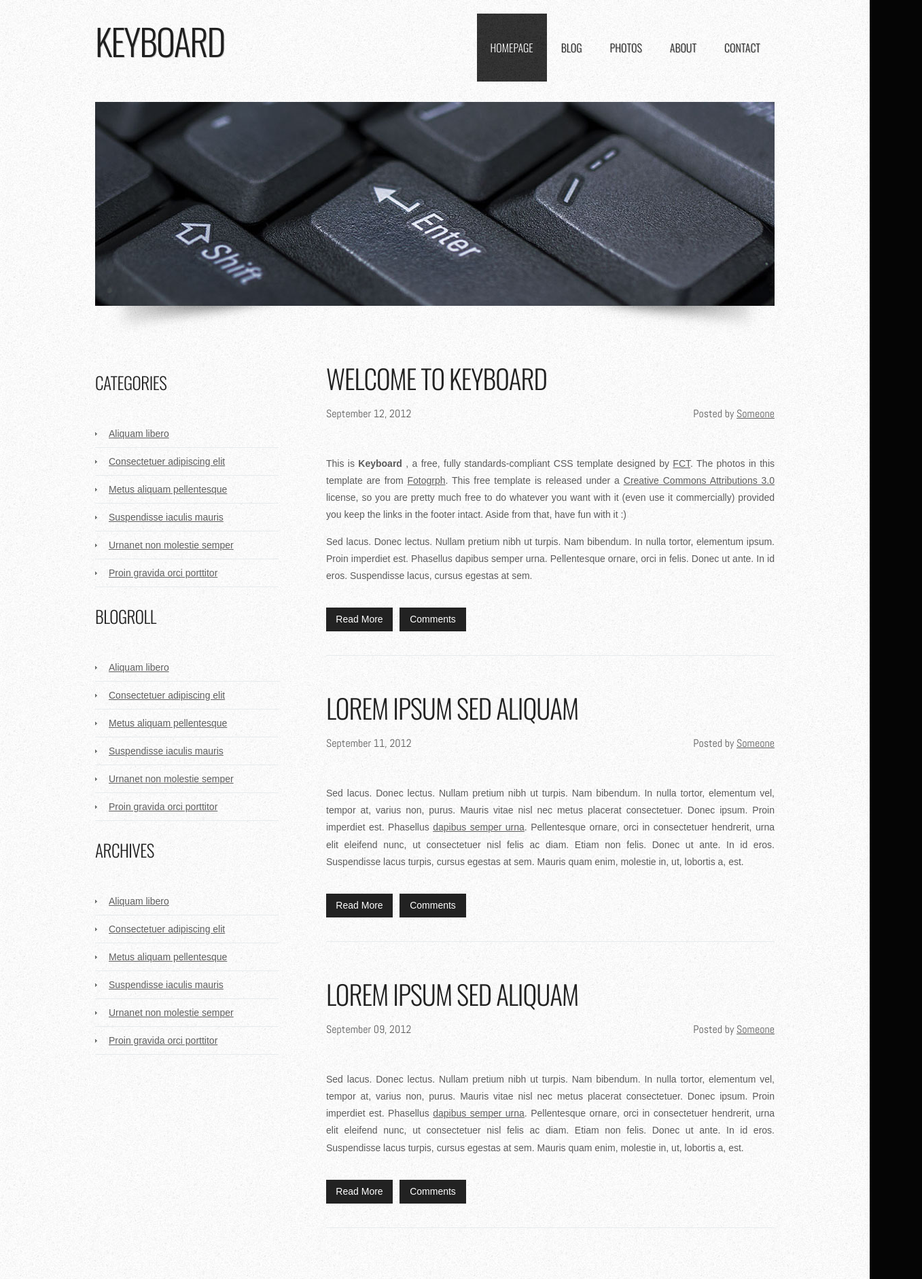
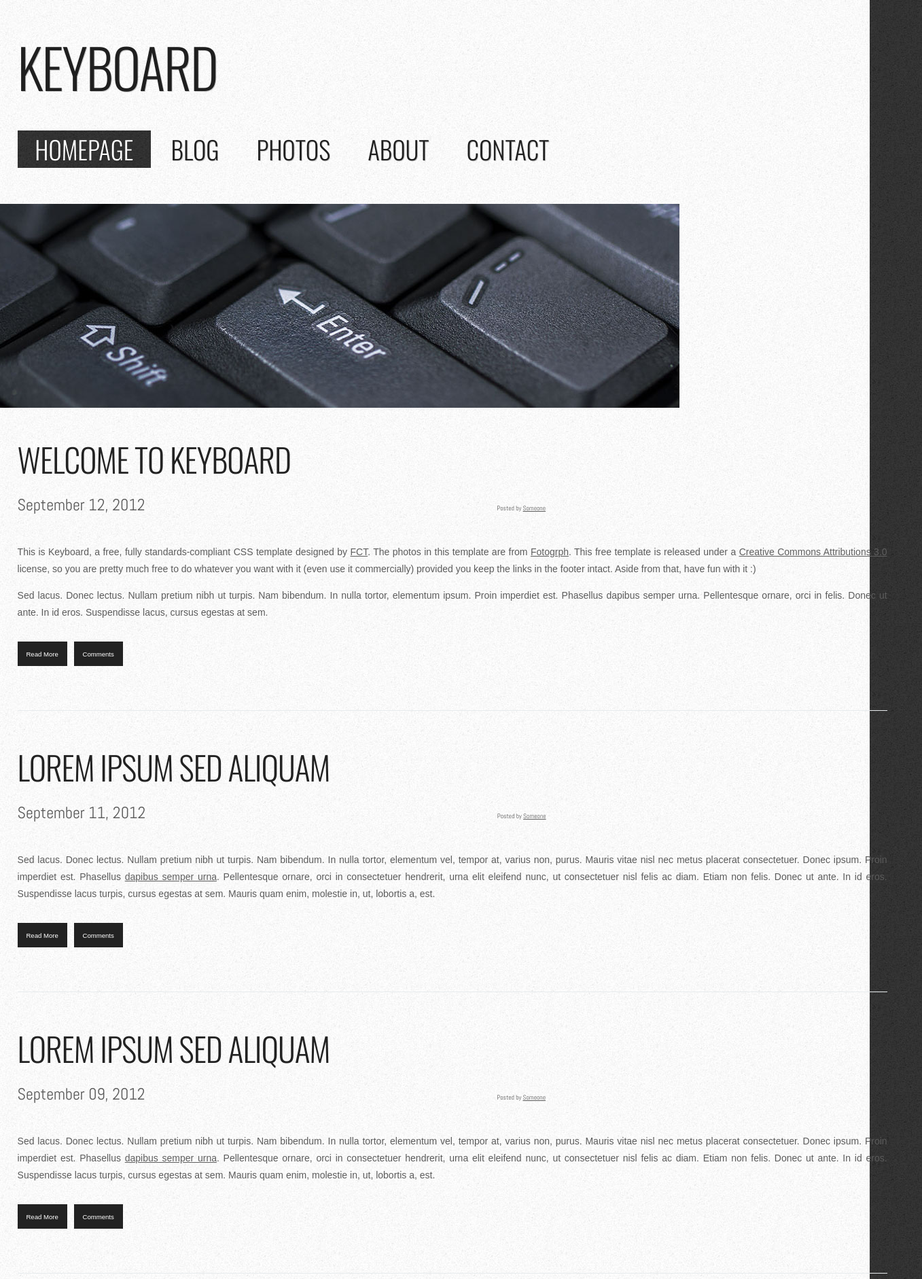
Before and after one commit to kperetz/project_transformation_peretz_kelly, a plain HTML site: page index.html in a window 1280 px wide. Shown: the top 1882 px of the page at 68% size, 1357 px wide, since content can reach past the window. Drawn offline with nearby package versions, Linux system fonts and the light colour scheme.

Commit message:
make responsive mobile first 380 width

```diff
--- a/css/main.css
+++ b/css/main.css
@@ -5,9 +5,10 @@ body {
     font-family: Arial, Helvetica, sans-serif;
     font-size: 14px;
     color: #5B5B5B;
+    width: 100%;
 }
 
-h1, h2, h3 {
+h1, h2 {
     margin: 0;
     padding: 0;
     text-transform: uppercase;
@@ -17,24 +18,12 @@ h1, h2, h3 {
     color: #222222;
 }
 
-h1 {
-    font-size: 2em;
+h2 {
+ font-size: 3rem;
 }
-
-h2 {
-    font-size: 2.8em;
-}
-
-h3 {
-    font-size: 1.6em;
-}
-
 p, ul, ol {
     margin-top: 0;
     line-height: 180%;
-}
-
-ul, ol {
 }
 
 a {
@@ -42,14 +31,16 @@ a {
 }
 
 a:hover {
+    color: aqua;
 }
 
 main {
     background: #FFFFFF url(../img/img05.jpg) repeat;
+    width: 100%
 }
 
 .container {
-    width: 1000px;
+    width: 100%;
     margin: 0px auto;
 }
 
@@ -60,29 +51,28 @@ main {
 }
 
 #header {
-    width: 1000px;
-    height: 150px;
+    width: 100%;
+    height: 10%;
     margin: 0 auto;
-    padding: 0px 0px;
+    padding-left: 2%;
+
 }
 
 /* Logo */
 
 #logo {
     float: left;
-    width: 300px;
-    margin: 0;
+    width: 90%;
+    height: 10%;
+    margin-top: 3%;
     padding: 0;
     color: #FFFFFF;
-}
-
-#logo h1, #logo p {
 }
 
 #logo h1 {
     line-height: 120px;
     letter-spacing: -2px;
-    font-size: 3.8em;
+    font-size: 5rem;
 }
 
 #logo h1 a {
@@ -90,18 +80,6 @@ main {
     text-shadow: 1px 1px 0px rgba(0,0,0,.2);
 }
 
-#logo p {
-    margin: 0;
-    padding: 0px 0 0 0px;
-    letter-spacing: -1px;
-    font: normal 18px Georgia, "Times New Roman", Times, serif;
-    font-style: italic;
-    color: #8E8E8E;
-}
-
-#logo p a {
-    color: #8E8E8E;
-}
 
 #logo a {
     border: none;
@@ -110,89 +88,47 @@ main {
     color: #000000;
 }
 
-/* Splash */
-
-#splash {
-    width: 960px;
-    height: 300px;
-    margin: 0px auto;
-}
-
-/* Search */
-
-#search {
-    float: right;
-    width: 280px;
-    height: 60px;
-    padding: 20px 0px 0px 0px;
-}
-
-#search form {
-    height: 41px;
-    margin: 0;
-    padding: 10px 0 0 20px;
-}
-
-#search fieldset {
-    margin: 0;
-    padding: 0;
-    border: none;
-}
-
-#search-text {
-    width: 170px;
-    padding: 6px 5px 2px 5px;
-    border: 1px solid #E7EBED;
-    background: #FFFFFF;
-    text-transform: lowercase;
-    font: normal 11px Arial, Helvetica, sans-serif;
-    color: #5D781D;
-}
-
-#search-submit {
-    width: 50px;
-    height: 22px;
-    border: none;
-    background: #B9B9B9;
-    color: #000000;
-}
-
 /* NAV */
 
 nav {
-    float: right;
-    width: 500px;
-    height: 90px;
-    margin: 0 auto;
-    padding: 0;
+  display: inline;
+  clear: both;
+  padding: 2%;
+  width: 100%;
+  height: 30%;
 }
 
 nav ul {
-    float: right;
-    margin: 0;
-    padding: 20px 0px 0px 0px;
-    list-style: none;
-    line-height: normal;
+  margin-top: 12%;
+  list-style-type: none;
+  padding: 0;
+  margin-left: auto;
+  margin-right: auto;
+  width: 100%;
+  height: 30%;
 }
 
-nav li {
-    float: left;
+nav li{
+    padding: 0;
+    display: inline;
+    width: 100%;
 }
 
 nav a {
-    display: block;
     line-height: 100px;
-    margin-right: 1px;
-    padding: 0px 20px 0px 20px;
+    padding-left: 2%;
+    padding-right: 2%;
     text-decoration: none;
     text-align: center;
     text-shadow: 1px 1px 0px rgba(0,0,0,.2);
     text-transform: uppercase;
     font-family: 'Oswald', sans-serif;
-    font-size: 16px;
+    font-size: 2.3rem;
     font-weight: 300;
     color: #1F1F1F;
     border: none;
+    width: 20%;
+
 }
 
 nav a:hover, nav .current_page_item a {
@@ -204,10 +140,23 @@ nav a:hover, nav .current_page_item a {
 nav .current_page_item a {
 }
 
+
+#banner {
+    clear: both;
+    margin: 0 auto;
+    margin-top:0%;
+    width: 100%;
+    height: 50%;
+    background: url(../img/img03.png) no-repeat left bottom;
+}
+
+#banner .content {
+}
+
 /* Page */
 
 #page {
-    width: 1000px;
+    width: 100%;
     margin: 0 auto;
     padding: 30px 0px;
 }
@@ -215,11 +164,15 @@ nav .current_page_item a {
 /* Content */
 
 #content {
-    float: right;
-    width: 660px;
-    padding: 0px 0px 0px 0px;
+    clear: both;
+    width: 100%;
+    padding-left: 2%;
+    padding-right: 4%;
 }
 
+p.special::nth-word(3){
+    font-weight: bold;
+}
 .post {
     overflow: hidden;
     margin-bottom: 40px;
@@ -242,16 +195,17 @@ nav .current_page_item a {
     padding: 10px 0px 0px 0px;
     text-align: left;
     font-family: 'Abel', sans-serif;
-    font-size: 16px;
+    font-size: 1.5rem;
     font-weight: 300;
 }
 
 .post .meta .date {
-    float: left;
+    font-size: 1rem;
 }
 
 .post .meta .posted {
-    float: right;
+    padding-left: 40%;
+    font-size: 0.6rem;
 }
 
 .post .meta a {
@@ -262,16 +216,17 @@ nav .current_page_item a {
     text-align: justify;
 }
 
+
 .links {
     padding-top: 20px;
     margin-bottom: 30px;
 }
 
 .more {
-    display: block;
-    float: left;
-    width: 88px;
-    padding: 5px 5px;
+    display: inline;
+    font-size: 0.6rem;
+    width: 10%;
+    padding: 1% 1%;
     margin-right: 10px;
     background: #222222;
     color: #FFFFFF;
@@ -280,10 +235,10 @@ nav .current_page_item a {
 }
 
 .comments {
-    display: block;
-    float: left;
-    width: 88px;
-    padding: 5px 5px;
+    font-size: 0.6rem;
+    display: inline;
+    width: 10%;
+    padding: 1% 1%;
     background: #222222;
     color: #FFFFFF;
     text-align: center;
@@ -293,10 +248,9 @@ nav .current_page_item a {
 /* aside */
 
 aside {
-    float: left;
-    width: 270px;
+    width: 100%;
     margin: 0px;
-    padding: 30px 0px 0px 0px;
+    padding-left: 5%;
 }
 
 aside ul {
@@ -305,10 +259,6 @@ aside ul {
     list-style: none;
 }
 
-aside li {
-    margin: 0;
-    padding: 0;
-}
 
 aside li ul {
     margin: 0px 0px;
@@ -317,7 +267,7 @@ aside li ul {
 
 aside li li {
     line-height: 40px;
-    border-bottom: 1px solid #E7EBED;
+    border-bottom: 1% solid #E7EBED;
     margin: 0px 0px;
     border-left: none;
 }
@@ -326,11 +276,13 @@ aside li li span {
     display: block;
     margin-top: -20px;
     padding: 0;
-    font-size: 11px;
+    font-size: 1rem;
     font-style: italic;
+
 }
 
 aside li li a {
+    text-decoration: none;
     padding: 0px 0px 0px 20px;
     background: url(../img/img04.jpg) no-repeat left 50%;
 }
@@ -339,7 +291,7 @@ aside h2 {
     height: 38px;
     padding: 0px 0px 30px 0px;
     letter-spacing: -.5px;
-    font-size: 1.8em;
+    font-size: 2.2em;
     color: #222222;
 }
 
@@ -368,11 +320,11 @@ footer {
 }
 
 footer p {
-    margin: 0;
-    padding-top: 10px;
+    margin: 0 auto;
+    padding-top: 1%;
     letter-spacing: 1px;
     line-height: normal;
-    font-size: 14px;
+    font-size: 1.8rem;
     text-transform: uppercase;
     text-align: center;
     color: #5E5E5E;
@@ -381,24 +333,3 @@ footer p {
 footer a {
     color: #5E5E5E;
 }
-
-#banner {
-    margin: 0px auto;
-    width: 1000px;
-    height: 340px;
-    background: url(../img/img03.png) no-repeat left bottom;
-}
-
-#banner .content {
-}
-
-
-.list-style1 {
-    margin: 0px;
-    padding: 0px;
-    list-style: none;
-}
-
-.list-style1 a {
-    color: #7F7F7F;
-}
--- a/index.html
+++ b/index.html
@@ -44,9 +44,9 @@
                         <date>September 12, 2012</date>
                         <span class="posted">Posted by <a href="#">Someone</a></span>
                     </p>
-                    <div style="clear: both;">&nbsp;</div>
+
                     <div class="entry">
-                        <p>This is <strong>Keyboard </strong>, a free, fully standards-compliant CSS template designed by <a href="http://www.freecsstemplates.org">FCT</a>.        The photos in this template are from <a href="http://fotogrph.com/"> Fotogrph</a>. This free template is released under a <a href="http://creativecommons.org/licenses/by/3.0/">Creative Commons Attributions 3.0</a> license, so you are pretty much free to do whatever you want with it (even use it commercially) provided you keep the links in the footer intact. Aside from that, have fun with it :) </p>
+                        <p class="special">This is Keyboard, a free, fully standards-compliant CSS template designed by <a href="http://www.freecsstemplates.org">FCT</a>.        The photos in this template are from <a href="http://fotogrph.com/"> Fotogrph</a>. This free template is released under a <a href="http://creativecommons.org/licenses/by/3.0/">Creative Commons Attributions 3.0</a> license, so you are pretty much free to do whatever you want with it (even use it commercially) provided you keep the links in the footer intact. Aside from that, have fun with it :) </p>
                         <p>Sed lacus. Donec lectus. Nullam pretium nibh ut turpis. Nam bibendum. In nulla tortor, elementum ipsum. Proin imperdiet est. Phasellus dapibus semper urna. Pellentesque ornare, orci in felis. Donec ut ante. In id eros. Suspendisse lacus, cursus egestas at sem.</p>
                         <p class="links"><a href="#" class="more">Read More</a><a href="#" title="b0x" class="comments">Comments</a></p>
                     </div>
@@ -59,7 +59,7 @@
                         <date>September 11, 2012</date>
                         <span class="posted">Posted by <a href="#">Someone</a></span>
                     </p>
-                    <div style="clear: both;">&nbsp;</div>
+
                     <div class="entry">
                         <p>Sed lacus. Donec lectus. Nullam pretium nibh ut turpis. Nam bibendum. In nulla tortor, elementum vel, tempor at, varius non, purus. Mauris vitae nisl nec metus placerat consectetuer. Donec ipsum. Proin imperdiet est. Phasellus <a href="#">dapibus semper urna</a>. Pellentesque ornare, orci in consectetuer hendrerit, urna elit eleifend nunc, ut consectetuer nisl felis ac diam. Etiam non felis. Donec ut ante. In id eros. Suspendisse lacus turpis, cursus egestas at sem.  Mauris quam enim, molestie in,  ut, lobortis a, est.</p>
                         <p class="links"><a href="#" class="more">Read More</a><a href="#" title="b0x" class="comments">Comments</a></p>
@@ -73,13 +73,13 @@
                         <date>September 09, 2012</date>
                         <span class="posted">Posted by <a href="#">Someone</a></span>
                     </p>
-                    <div style="clear: both;">&nbsp;</div>
+
                     <div class="entry">
                         <p>Sed lacus. Donec lectus. Nullam pretium nibh ut turpis. Nam bibendum. In nulla tortor, elementum vel, tempor at, varius non, purus. Mauris vitae nisl nec metus placerat consectetuer. Donec ipsum. Proin imperdiet est. Phasellus <a href="#">dapibus semper urna</a>. Pellentesque ornare, orci in consectetuer hendrerit, urna elit eleifend nunc, ut consectetuer nisl felis ac diam. Etiam non felis. Donec ut ante. In id eros. Suspendisse lacus turpis, cursus egestas at sem.  Mauris quam enim, molestie in,  ut, lobortis a, est.</p>
                         <p class="links"><a href="#" class="more">Read More</a><a href="#" title="b0x" class="comments">Comments</a></p>
                     </div>
                 </div>
-                <div style="clear: both;">&nbsp;</div>
+
             </div>
             <!-- end #content -->
             <aside>
@@ -120,7 +120,6 @@
                 </ul>
             </aside>
             <!-- end #sidebar -->
-            <div style="clear: both;">&nbsp;</div>
         </div>
         <!-- end #page -->
     </main>
```
